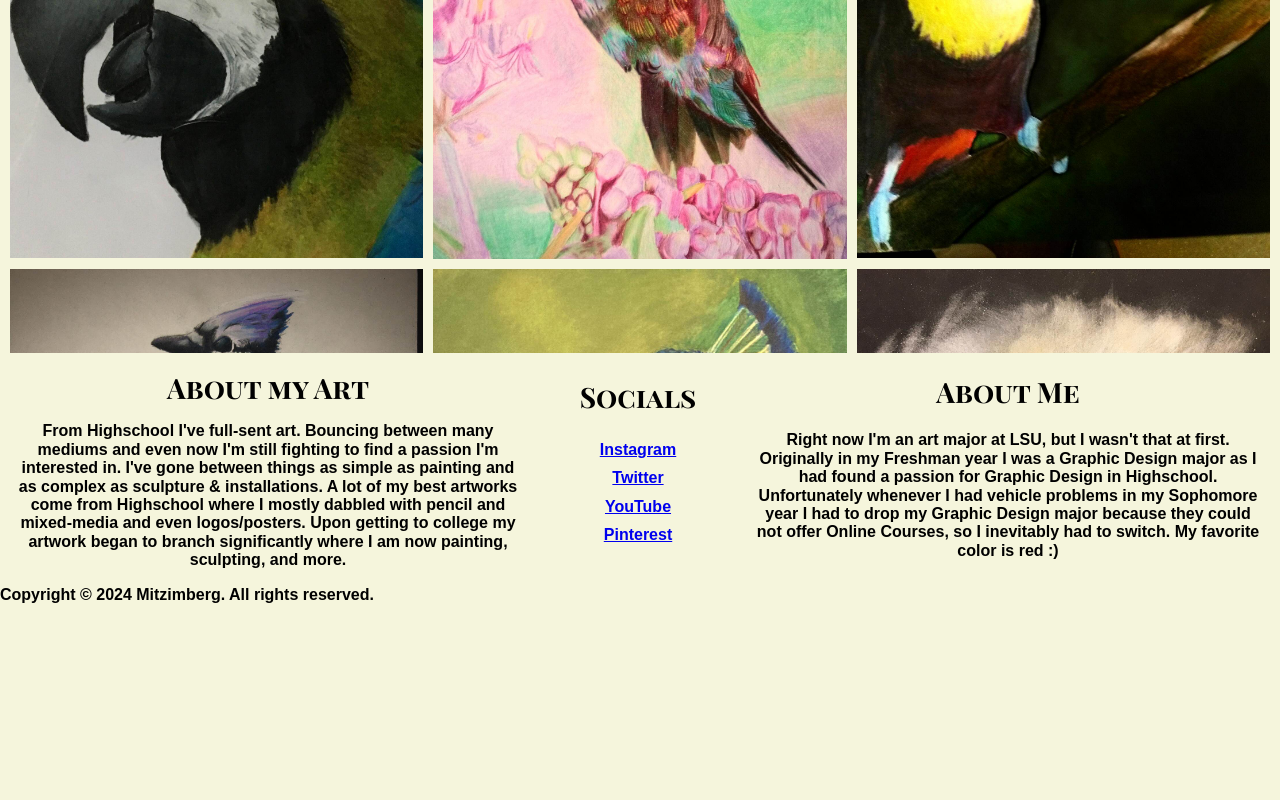
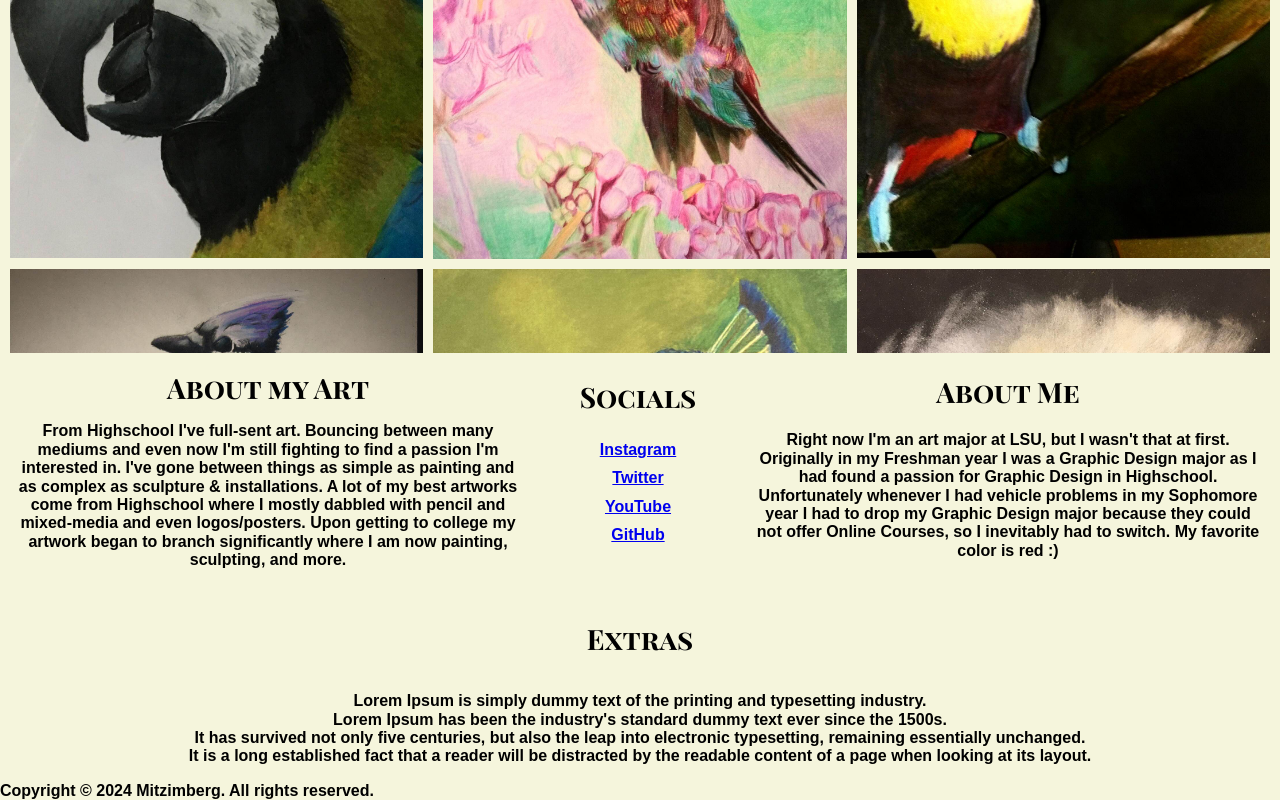
Before and after one commit to Mitzimberg/Project1, a plain HTML site: page index.html in a window 1280 px wide. Shown: the part 327-1127 px from the top of the page. Before the commit the page ends 931 px from the top, so only its background shows below. Drawn offline with Linux system fonts and the light colour scheme.

Commit message:
Actual finalization

```diff
--- a/css/main.css
+++ b/css/main.css
@@ -1,7 +1,5 @@
 /*whenever I tried to use the WebAIM contrast checker I could not for the life of me get it to work, kept hitting a "forbidden" error
-and for
-
-DO NOT check the links with WAVE, DON'T.*/
+and for*/
 
 body {
     background-color: #f5f5dc;
@@ -44,7 +42,7 @@ found tutorials for this on W3*/
 }
 .flavor-text ul {
     list-style-type: none;
-    padding-left: 0; /*hahaha this solution to my uncentered text took me HOURS*/
+    padding-left: 0; /*hahaha this solution to my uncentered text took me FOREVER*/
     text-align: center;
 }
 .flavor-text li {
@@ -68,3 +66,12 @@ found tutorials for this on W3*/
 .about-me p {
     text-align: center;
 }
+
+.extras {
+    text-align: center;
+}
+.extras ul {
+    list-style-type: none;
+    padding-left: 0;
+
+}
--- a/index.html
+++ b/index.html
@@ -68,10 +68,10 @@
   <div class="socials">
     <h3>Socials</h3>
     <ul>
-      <li><a href="https://www.youtube.com/watch?v=dQw4w9WgXcQ" target="_blank">Instagram</a></li>
+      <li><a href="https://www.instagram.com/b.mitzimberg/" target="_blank">Instagram</a></li>
       <li><a href="https://www.youtube.com/watch?v=dQw4w9WgXcQ" target="_blank">Twitter</a></li>
       <li><a href="https://www.youtube.com/watch?v=dQw4w9WgXcQ" target="_blank">YouTube</a></li>
-      <li><a href="https://www.youtube.com/watch?v=dQw4w9WgXcQ" target="_blank">Pinterest</a></li>
+      <li><a href="https://github.com/Mitzimberg" target="_blank">GitHub</a></li>
     </ul>
   </div>
 
@@ -83,6 +83,16 @@
   </div>
 </div>
 
+<div class="extras">
+  <h4>Extras</h4>
+  <ul>
+    <li>Lorem Ipsum is simply dummy text of the printing and typesetting industry.</li>
+    <li>Lorem Ipsum has been the industry's standard dummy text ever since the 1500s.</li>
+    <li>It has survived not only five centuries, but also the leap into electronic typesetting, remaining essentially unchanged.</li>
+    <li>It is a long established fact that a reader will be distracted by the readable content of a page when looking at its layout.</li>
+  </ul>
+</div>
+
   <div class="copyright">
     <footer>
       Copyright &copy; 2024 Mitzimberg. All rights reserved.
```
